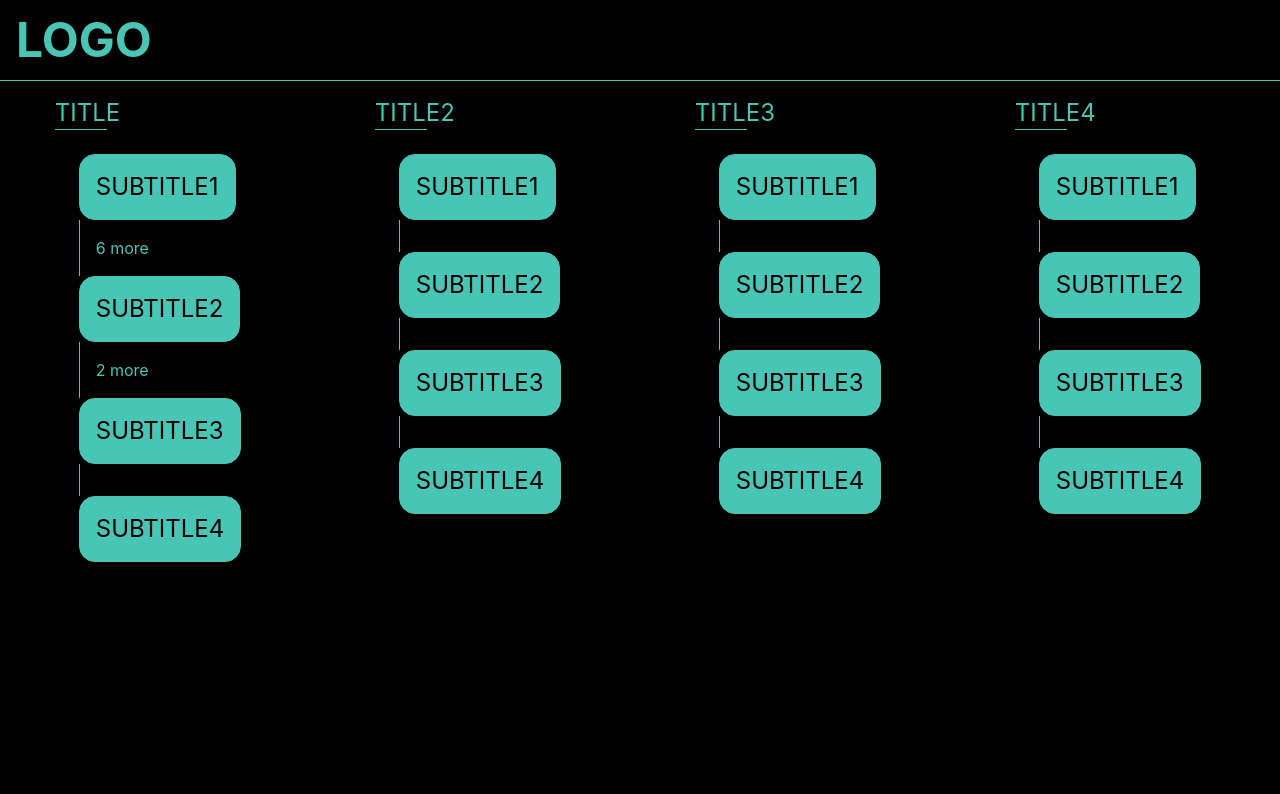
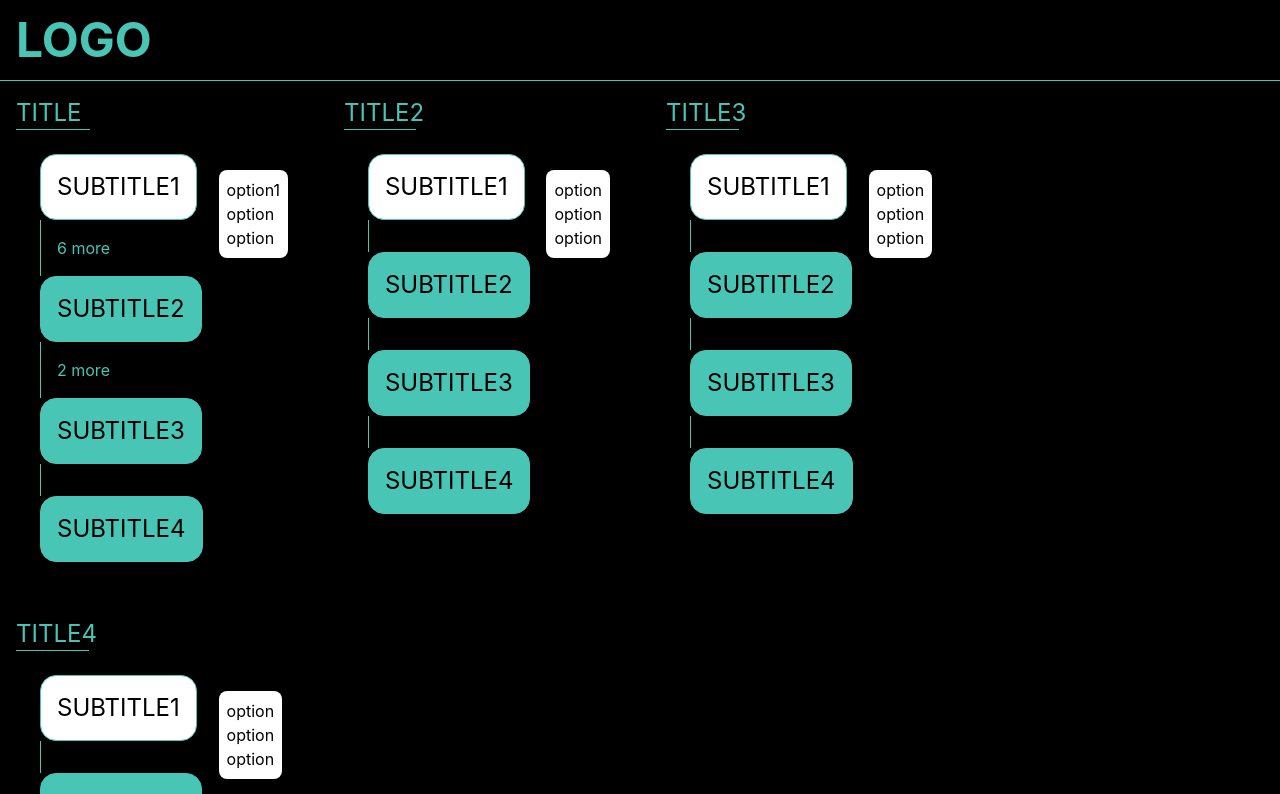
Before and after one commit to ParmarTarun/occt-blue-bus, a React (Create React App) app: page / in a window 1280 px wide. Shown: the top 794 px of the page. Built offline with nearby package versions, Linux system fonts and the light colour scheme.

Commit message:
:sparkles: Add Bus Timings Component

```diff
--- a/src/App.tsx
+++ b/src/App.tsx
@@ -1,64 +1,20 @@
 import "./App.css";
 import BusComponent from "./components/BusComponent";
 import Navbar from "./components/Navbar";
+import { routes } from "./data/routesData";
+import { getCurrentTime } from "./utility";
 
-type routeProps = {
-  [key: string]: {
-    [key: string]: string[][];
-  };
-};
-
-function App() {
-  const routes: routeProps = {
-    Title: {
-      subtitle1: [
-        ["option", "option", "option"],
-        [
-          "adsdsds",
-          "bgfgdfs",
-          "adsdsdSs",
-          "bgfgdfsas",
-          "adsdsdss",
-          "bgfgdfsss",
-        ],
-      ],
-      subtitle2: [
-        ["option", "option", "option"],
-        ["adsdsds", "bgfgdfs"],
-      ],
-      subtitle3: [["option", "option", "option"], []],
-      subtitle4: [["option", "option", "option"], []],
-    },
-    Title2: {
-      subtitle1: [["option", "option", "option"], []],
-      subtitle2: [["option", "option", "option"], []],
-      subtitle3: [["option", "option", "option"], []],
-      subtitle4: [["option", "option", "option"], []],
-    },
-    Title3: {
-      subtitle1: [["option", "option", "option"], []],
-      subtitle2: [["option", "option", "option"], []],
-      subtitle3: [["option", "option", "option"], []],
-      subtitle4: [["option", "option", "option"], []],
-    },
-    Title4: {
-      subtitle1: [["option", "option", "option"], []],
-      subtitle2: [["option", "option", "option"], []],
-      subtitle3: [["option", "option", "option"], []],
-      subtitle4: [["option", "option", "option"], []],
-    },
-  };
-
+const App = () => {
   return (
     <div className="min-h-screen bg-dark">
       <Navbar />
-      <div className="flex flex-wrap justify-around">
+      <div className="flex flex-wrap justify-left">
         {Object.entries(routes).map(([bus, busData]) => (
           <BusComponent busTitle={bus} busData={busData} />
         ))}
       </div>
     </div>
   );
-}
+};
 
 export default App;
--- a/src/components/BusComponent.tsx
+++ b/src/components/BusComponent.tsx
@@ -11,12 +11,9 @@ interface BusComponentProps {
 }
 
 const BusComponent = ({ busData, busTitle }: BusComponentProps) => {
-  const [activeBusStop, setActiveButStop] = useState("udc");
-
-  const updateActiveBusStop = (stop: string) => {
-    if (activeBusStop === stop) setActiveButStop("");
-    else setActiveButStop(stop);
-  };
+  const [activeBusStop, setActiveBusStop] = useState(
+    Object.entries(busData)[0][0]
+  );
 
   return (
     <div className="p-4 text-primary">
@@ -24,18 +21,25 @@ const BusComponent = ({ busData, busTitle }: BusComponentProps) => {
         <h3 className="text-2xl">{busTitle.toUpperCase()}</h3>
       </div>
       <div className="p-6 w-full text-primary">
+        <div className="flex gap-4">
           <div className="flex flex-col justiify-between">
             {Object.entries(busData).map(([busStop, [timings, stops]], i) => (
               <div key={i}>
-              <button onClick={() => updateActiveBusStop(busStop)}>
+                <button
+                  className={`border border-primary rounded-2xl p-4 ${
+                    activeBusStop === busStop ? "bg-light" : "bg-primary"
+                  }`}
+                  onClick={() => setActiveBusStop(busStop)}
+                >
                   <BusStop title={busStop} />
                 </button>
-              {busStop === activeBusStop && <BusTimings times={timings} />}
                 {Object.entries(busData).length - 1 !== i && ( // dont show next stops for last stop
                   <NextStops stops={stops} />
                 )}
               </div>
             ))}
+          </div>
+          <BusTimings times={busData[activeBusStop][0]} />
         </div>
       </div>
     </div>
--- a/src/components/BusStop.tsx
+++ b/src/components/BusStop.tsx
@@ -4,11 +4,7 @@ interface BusStopProps {
 
 const BusStop = ({ title }: BusStopProps) => {
   return (
-    <div className="border border-primary rounded-2xl p-4 bg-primary ">
-      <div className="text-dark font-normal text-2xl">
-        {title.toUpperCase()}
-      </div>
-    </div>
+    <div className="text-dark font-normal text-2xl">{title.toUpperCase()}</div>
   );
 };
 
--- a/src/components/BusTimings.tsx
+++ b/src/components/BusTimings.tsx
@@ -1,12 +1,10 @@
-import React from "react";
-
 interface busTimingsProps {
   times: string[];
 }
 
 const BusTimings = ({ times }: busTimingsProps) => {
   return (
-    <div className="bg-light rounded-lg mt-4 text-black p-2 inline-block">
+    <div className="bg-light rounded-lg mt-4 text-black p-2 inline-block h-min">
       {times.map((time) => (
         <p>{time}</p>
       ))}
--- /dev/null
+++ b/src/data/routesData.ts
@@ -0,0 +1,38 @@
+type routeProps = {
+  [key: string]: {
+    [key: string]: string[][];
+  };
+};
+
+export const routes: routeProps = {
+  Title: {
+    subtitle1: [
+      ["option1", "option", "option"],
+      ["adsdsds", "bgfgdfs", "adsdsdSs", "bgfgdfsas", "adsdsdss", "bgfgdfsss"],
+    ],
+    subtitle2: [
+      ["option2", "option", "option"],
+      ["adsdsds", "bgfgdfs"],
+    ],
+    subtitle3: [["option3", "option", "option"], []],
+    subtitle4: [["option4", "option", "option"], []],
+  },
+  Title2: {
+    subtitle1: [["option", "option", "option"], []],
+    subtitle2: [["option", "option", "option"], []],
+    subtitle3: [["option", "option", "option"], []],
+    subtitle4: [["option", "option", "option"], []],
+  },
+  Title3: {
+    subtitle1: [["option", "option", "option"], []],
+    subtitle2: [["option", "option", "option"], []],
+    subtitle3: [["option", "option", "option"], []],
+    subtitle4: [["option", "option", "option"], []],
+  },
+  Title4: {
+    subtitle1: [["option", "option", "option"], []],
+    subtitle2: [["option", "option", "option"], []],
+    subtitle3: [["option", "option", "option"], []],
+    subtitle4: [["option", "option", "option"], []],
+  },
+};
--- /dev/null
+++ b/src/utility/index.ts
@@ -0,0 +1,4 @@
+export const getCurrentTime = () => {
+  const d = new Date();
+  return d.toLocaleTimeString([], { timeStyle: "short" });
+};
```
Lines whose indentation alone changed are shown as unchanged.
